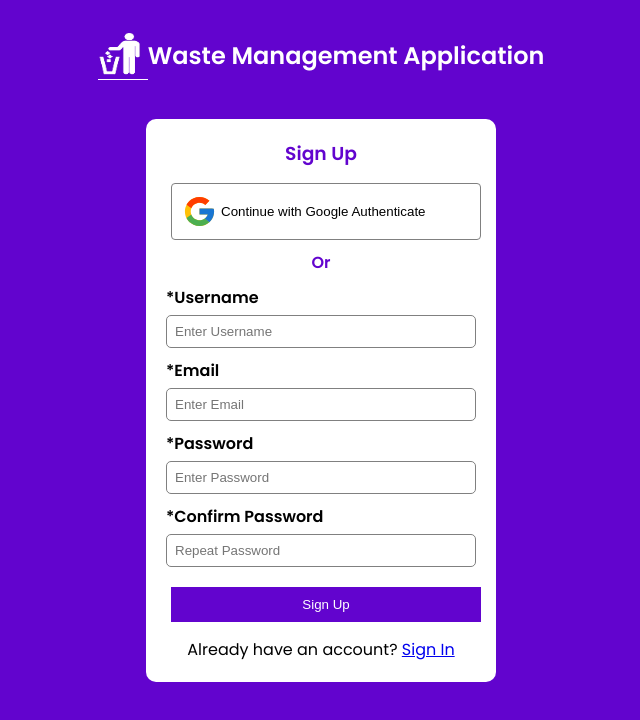
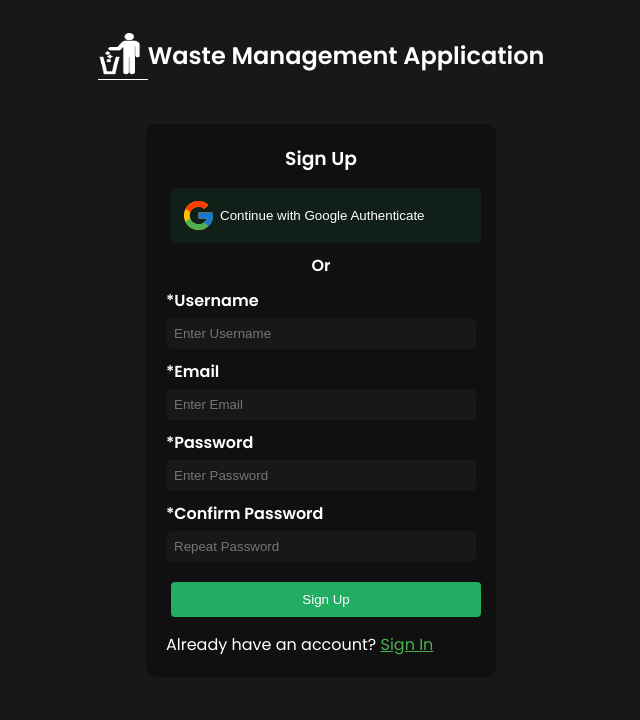
Before and after one commit to IsraelSoftTech/wasteApp, a React (Create React App) app: page /signup in a window 1280 px wide. Shown: the top 720 px of the page, without its empty margins (319-959 px from the left). Built offline with nearby package versions, Linux system fonts and the light colour scheme; no server answers.

Commit message:
updates new

```diff
--- a/src/components/EduContent/EduContent.css
+++ b/src/components/EduContent/EduContent.css
@@ -3,8 +3,10 @@
     width: 90%;
     margin: auto;
     padding: 20px;
-    background: #fff;
+    background: #101010;
+    color: #fff;
     border-radius: 10px;
+    height: 250px;
   }
 
   .edu {
@@ -12,10 +14,12 @@
     justify-content: space-between;
     align-items: center;
   }
-
+  .edu h3{
+    color: #23AE60;
+  }
   .add-icon {
     cursor: pointer;
-    color: green;
+    color: #23AE60;
     font-size: 40px;
   }
 
@@ -81,6 +85,9 @@
     .edu {
       flex-direction: column;
     }
+    .content-box{
+      width: 100%;
+    }
 
     .add-icon {
       font-size: 30px;
--- a/src/components/dashBoard/AdminDash.css
+++ b/src/components/dashBoard/AdminDash.css
@@ -12,7 +12,7 @@
 
   .sidebar {
     width: 250px;
-    background: #6600cc;
+    background: #181818;
     color: white;
     padding: 20px;
   }
@@ -30,7 +30,7 @@ width: 80px;
   }
 
 .topbar h2{
-    color: #6600cc;
+    color: #fff;
     text-align: center;
     align-items: center;
     font-size: 22px;
@@ -49,23 +49,23 @@ width: 80px;
     gap: 10px;
   }
   .nav-links li:hover{
-    background: #601ea3;
+    background: #181818;
   }
 
   .nav-links .active {
-    background: white;
-    color: black;
+    background: #23AE60;
+    color: #fff;
     border-radius: 4px;
     padding: 10px;
   }
   .nav-links .active:hover{
-    color: #601ea3;
-    background: #f1e4e4;
+    color: #23AE60;
+    background: #fff;
   }
 
   .main-content {
     flex: 1;
-    background: #fceaff;
+    background: #192821;
     padding: 20px;
   }
 
@@ -73,7 +73,7 @@ width: 80px;
     display: flex; /* Use flex instead of grid */
     align-items: center;
     justify-content: space-between;
-    background: white;
+    background: #101010;
     top: 0;
 
     width: 82vw; /* Ensure it spans the full width */
@@ -86,21 +86,21 @@ width: 80px;
     font-size: 30px;
   }
   .bell{
-    color:#2EA6E5;
+    color:#fff;
   }
 
   .search-box {
     display: flex;
     align-items: center;
 
-    border: 1px solid #601ea3;
+    border: 1px solid #fff;
     padding: 5px;
     gap: 4px;
     border-radius: 5px;
   }
   .search-icon{
     font-size: 26px;
-    color: #601ea3;
+    color: #fff;
   }
   .search-box input {
     border: none;
@@ -119,15 +119,20 @@ width: 80px;
   }
 
   .stat-card {
-
-    background: #6600cc;
+    background: #101010;
     color: white;
     padding: 15px;
     border-radius: 4px;
     flex: 1;
     text-align: center;
+
+  }
+  .stat-card p{
+    text-align: center;
+    color: #23AE60;
   }
   .stat-card h3{
+    text-align: center;
     color: #fff;
   }
   .notification-badge{
@@ -155,7 +160,7 @@ width: 80px;
     gap: 20px;
   }
   .profile-icon {
-    color:#2EA6E5;
+    color:#fff;
     font-size: 40px;
     cursor: pointer;
   }
@@ -180,22 +185,25 @@ width: 80px;
     width: 100%;
   }
   tr,td,th{
-    border-bottom: 1px solid rgb(241, 237, 237);
+    border-bottom: 1px solid rgb(37, 37, 37);
     text-align: center;
   }
   .user-box{
-    background: white;
+    background: #101010;
+    color: #fff;
     padding: 30px;
     border-radius: 10px;
     flex: 1;
-    box-shadow: 2px 2px 3px rgba(0, 0, 0, 0.3);
     overflow-y: auto;
-    height: 300px;
+    height: 250px;
+  }
+  .user-box h3{
+    color: #23AE60;
   }
   .content-box li{
     display: flex;
     justify-content: space-between;
-    border-bottom: 1px solid rgb(241, 237, 237);
+    border-bottom: 1px solid rgb(48, 47, 47);
    }
 
 
@@ -203,12 +211,15 @@ width: 80px;
   .delete-icon {
     cursor: pointer;
     margin-left: 10px;
-    width: 18px;
-    height: 18px;
-    color: rgb(202, 6, 6);
+    width: 24px;
+    height: 24px;
+    color: rgb(7, 7, 7);
+    background: #fff;
+    padding: 5px;
+    border-radius: 50%;
   }
   .edit-icon{
-    color:green;
+    color:#23AE60;
     width: 18px;
     height: 18px;
     cursor: pointer;
@@ -354,7 +365,7 @@ top: 5px;
   .menu-icon {
     font-size: 24px;
     cursor: pointer;
-    color: #078bf7;
+    color: #fff;
   }
 
 
@@ -390,6 +401,7 @@ top: 5px;
 
 .profile-dropdown {
   position: absolute;
+
   right: 0;
   background: white;
   border: 1px solid #ccc;
@@ -401,6 +413,7 @@ top: 5px;
 }
 
 .profile-dropdown p {
+  color: black;
   padding: 10px;
   margin: 0;
   cursor: pointer;
@@ -426,6 +439,7 @@ top: 5px;
 
 .modal-content {
   background: white;
+
   padding: 20px;
   border-radius: 10px;
   width: 300px;
@@ -442,7 +456,7 @@ top: 5px;
 
 .close-btn {
   background: #d9534f;
-  color: white;
+  color: rgb(209, 6, 6);
   padding: 8px 15px;
   border: none;
   border-radius: 5px;
@@ -456,7 +470,10 @@ top: 5px;
 .graph-box {
   width: 100%;
   padding: 20px;
-  background: white;
+  background: #101010;
+
+  height: 250px;
+
   border-radius: 10px;
   box-shadow: 2px 2px 3px rgba(0, 0, 0, 0.3);
   text-align: center;
@@ -466,7 +483,7 @@ top: 5px;
 .graph-box h3 {
   font-size: 18px;
   font-weight: bold;
-  color: #6600cc;
+  color: #23AE60;
   margin-bottom: 10px;
 }
 
@@ -474,6 +491,7 @@ top: 5px;
   width: 100%;
   height: 115px; /* Adjust the height dynamically */
   display: flex;
+
   justify-content: center;
   align-items: center;
 }
--- a/src/components/dashBoard/AdminDash.jsx
+++ b/src/components/dashBoard/AdminDash.jsx
@@ -57,8 +57,9 @@ const data = {
     {
       label: "Reports Analysis",
       data: [10, 25, 15, 30, 40], // Adjust these values to match the image trend
-      backgroundColor: "rgba(173, 216, 230, 0.5)",
-      borderColor: "#6495ED",
+      backgroundColor: "#23AE60",
+      color:"#fff",
+      borderColor: "#fff",
       fill: true,
       tension: 0.4, // Curve effect
     },
@@ -160,7 +161,7 @@ const options = {
         <section className="content-section">
          <EduContent/>
  <div className="graph-box">
-      <h3>Reports Analysis (Graph)</h3>
+      <h3>Reports Analysis </h3>
       <div className="graph-placeholder">
         <Line data={data} options={options} />
       </div>
--- a/src/components/signin/SignIn.css
+++ b/src/components/signin/SignIn.css
@@ -22,7 +22,7 @@
   }
   .spinner {
     border: 4px solid #f3f3f3; /* Light grey */
-    border-top: 4px solid #6204CE; /* Purple top */
+    border-top: 4px solid #4CAF50; /* green top */
     border-radius: 50%;
     width: 40px;
     height: 40px;
@@ -40,11 +40,11 @@
     justify-content: center;
     align-items: center;
     height: 100vh;
-    background-color: #6204CE;
+
   }
 
   .signin-box {
-    background: white;
+    background: #101010;
     padding: 20px;
     border-radius: 10px;
     width: 350px;
@@ -55,7 +55,7 @@
 
   h3 {
     margin-bottom: 15px;
-    color: #6204CE;
+    color: #fff;
   }
 
   .google-btn {
@@ -65,8 +65,7 @@
     width: 100%;
     padding: 10px;
     border: none;
-    background: white;
-    border: 1px solid gray;
+    background: #4CAF50;
     cursor: pointer;
     margin-bottom: 10px;
     border-radius: 4px;
@@ -74,6 +73,8 @@
 
   .or-text {
     margin: 10px 0;
+    text-align: center;
+    color: #fff;
     font-weight: bold;
   }
 
@@ -92,7 +93,7 @@
     width: 100%;
     padding: 8px;
     margin-bottom: 10px;
-    border: 1px solid gray;
+color: #fff;
     border-radius: 5px;
   }
 
@@ -106,10 +107,12 @@
     position: absolute;
     right: 10px;
     cursor: pointer;
+    color: #4CAF50;
   }
 
   .signin-btn {
-    background: #6204CE;
+    background: #4CAF50;
+    border-radius: 4px;
     color: white;
     padding: 10px;
     border: none;
@@ -119,13 +122,16 @@
   }
 
   .forgot-password {
-    color: blue;
+    color: #4CAF50;
+    text-align: left;
     margin: 10px 0;
     cursor: pointer;
   }
 
   p {
     margin-top: 10px;
+    text-align: left;
+    color: #fff;
   }
 
   @media (max-width: 400px) {
--- a/src/components/signin/SignIn.jsx
+++ b/src/components/signin/SignIn.jsx
@@ -93,7 +93,7 @@ const SignIn = () => {
         </form>
 
         <p className="forgot-password">Forgot Password?</p>
-        <p>Don’t have an account? <Link to="/signup">Sign Up</Link></p>
+        <p>Don’t have an account? <Link to="/signup" style={{color:"#4CAF50"}}>Sign Up</Link></p>
       </div>
     </div>
   );
--- a/src/components/signup/SignUp.css
+++ b/src/components/signup/SignUp.css
@@ -17,7 +17,7 @@
     justify-content: center;
     align-items: center;
     height: 100vh;
-    background-color: #6204CE;
+    background-color: #181818;
   }
   .head-items{
     display: flex;
@@ -37,24 +37,28 @@
    }
 
   .signup-box {
-    background: white;
+    background: #101010;
     padding: 20px;
     border-radius: 10px;
     width: 350px;
     text-align: center;
   }
-
+  .signup-box  p{
+    color: white;
+  }
 
   h3 {
     margin-bottom: 15px;
+    color: #fff;
   }
 
   .google-btn {
     width: 100%;
     padding: 10px;
     border: none;
-    background: white;
-    border: 1px solid gray;
+    background: #101F18;
+    border: none;
+    color: #fff;
     cursor: pointer;
     margin-bottom: 10px;
   }
@@ -62,30 +66,40 @@
   .or-text {
     margin: 10px 0;
     font-weight: bold;
-    color: #6204CE;
+    color: #4CAF50;
   }
 
   form {
     display: flex;
     flex-direction: column;
+    color: #fff;
   }
 
   label {
     text-align: left;
     margin-bottom: 5px;
     font-weight: bold;
+
   }
 
   input {
+    background: #181818;
     width: 100%;
     padding: 8px;
     margin-bottom: 10px;
-    border: 1px solid gray;
+    border: none;
     border-radius: 5px;
+
   }
-
+input:focus{
+  background-color: transparent;
+}
+input:not(:placeholder-shown){
+  background-color: transparent;
+}
   .signup-btn {
-    background: #6204CE;
+    background: #21AE62;
+    border-radius: 4px;
     color: white;
     padding: 10px;
     border: none;
--- a/src/components/signup/SignUp.jsx
+++ b/src/components/signup/SignUp.jsx
@@ -95,7 +95,7 @@ const SignUp = () => {
           <button className="signup-btn" disabled={loading}>Sign Up</button>
         </form>
 
-        <p>Already have an account? <Link to="/">Sign In</Link></p>
+        <p>Already have an account? <Link to="/" style={{color:"#4CAF50"}}>Sign In</Link></p>
       </div>
     </div>
   );
```
